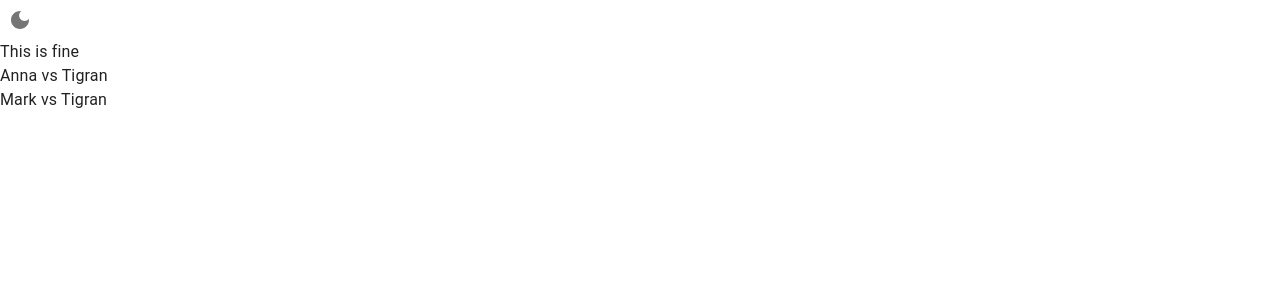
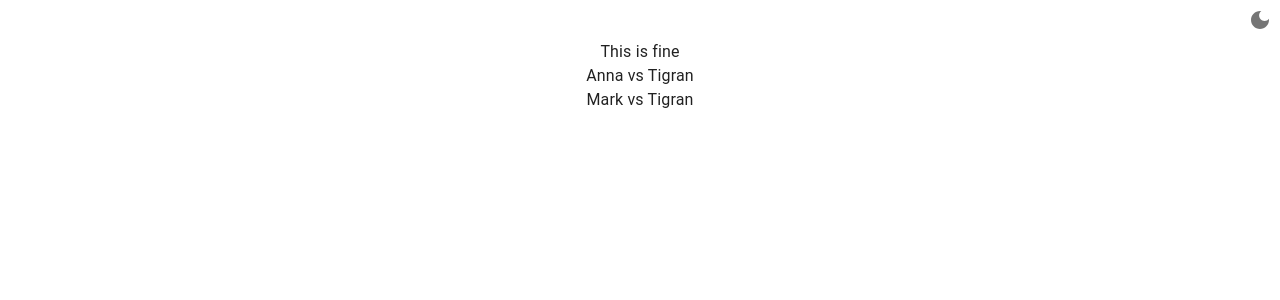
Before and after one commit to rabarbra/table_tennis, a React (Create React App) app in the folder web_frontend/table_tennis/: page / in a window 1280 px wide. Shown: the top 300 px of the page. Built offline with nearby package versions, Linux system fonts and the light colour scheme.

Commit message:
feat: added i18n translations

```diff
--- a/web_frontend/table_tennis/package.json
+++ b/web_frontend/table_tennis/package.json
@@ -14,8 +14,11 @@
     "@types/node": "^16.11.56",
     "@types/react": "^18.0.18",
     "@types/react-dom": "^18.0.6",
+    "accept-language": "^3.0.18",
+    "i18next": "^21.9.1",
     "react": "^18.2.0",
     "react-dom": "^18.2.0",
+    "react-i18next": "^11.18.5",
     "react-router-dom": "^6.3.0",
     "typescript": "^4.8.2",
     "web-vitals": "^2.1.4"
--- a/web_frontend/table_tennis/src/components/ToggleColorMode.tsx
+++ b/web_frontend/table_tennis/src/components/ToggleColorMode.tsx
@@ -2,16 +2,24 @@ import React                from "react";
 import IconButton           from '@mui/material/IconButton'
 import Tooltip              from "@mui/material/Tooltip";
 import useTheme             from '@mui/material/styles/useTheme';
+import { SxProps }          from "@mui/material";
 import LightMode            from '@mui/icons-material/LightMode';
 import DarkMode             from '@mui/icons-material/DarkMode';
 import { ColorModeContext } from "theme/AppTheme";
+import { useTranslation }   from "react-i18next";
 
-const ToggleColorMode = () => {
+const ToggleColorMode = (props: {sx?: SxProps}) => {
     const toggle = React.useContext(ColorModeContext);
     const theme = useTheme();
+    const {t} = useTranslation();
     return(
         <Tooltip
-            title={theme.palette.mode === 'dark' ? 'Light mode' : 'Dark mode'}
+            title={
+                theme.palette.mode === 'dark' ?
+                t('LIGHT_MODE') :
+                t('DARK_MODE')
+            }
+            sx={props.sx}
         >
             <IconButton
                 onClick={()=>toggle.toggleColorMode()}
--- /dev/null
+++ b/web_frontend/table_tennis/src/components/TopBar.tsx
@@ -0,0 +1,16 @@
+import AppBar from "@mui/material/AppBar";
+import ToggleColorMode from "components/ToggleColorMode";
+
+const TopBar = () => {
+    return(
+        <AppBar
+            position='static'
+            color='transparent'
+            sx={{boxShadow: 'none'}}
+        >
+            <ToggleColorMode sx={{ml: 'auto'}}/>
+        </AppBar>
+    );
+};
+
+export default TopBar;
--- /dev/null
+++ b/web_frontend/table_tennis/src/i18n/config.ts
@@ -0,0 +1,13 @@
+import i18n from "i18next";
+import { initReactI18next } from "react-i18next";
+import translations from 'i18n/translations.json';
+
+i18n.use(initReactI18next).init({
+    fallbackLng: 'en',
+    resources: translations,
+    interpolation: {
+        escapeValue: false
+    },
+})
+
+export default i18n;
--- /dev/null
+++ b/web_frontend/table_tennis/src/i18n/translations.json
@@ -0,0 +1,20 @@
+{
+    "en": {
+        "translation": {
+            "DARK_MODE": "Dark mode",
+            "LIGHT_MODE": "Light mode"
+        }
+    },
+    "ru": {
+        "translation": {
+            "DARK_MODE": "Тёмная тема",
+            "LIGHT_MODE": "Светлая тема"
+        }
+    },
+    "hy": {
+        "translation": {
+            "DARK_MODE": "",
+            "LIGHT_MODE": ""
+        }
+    }
+}
--- a/web_frontend/table_tennis/src/index.tsx
+++ b/web_frontend/table_tennis/src/index.tsx
@@ -3,6 +3,7 @@ import ReactDOM             from 'react-dom/client';
 import { BrowserRouter }    from 'react-router-dom';
 import reportWebVitals      from 'reportWebVitals';
 import AppRoutes            from 'Routes';
+import 'i18n/config';
 import 'index.css';
 
 const root = ReactDOM.createRoot(
--- a/web_frontend/table_tennis/src/pages/Main.tsx
+++ b/web_frontend/table_tennis/src/pages/Main.tsx
@@ -1,15 +1,27 @@
 import Typography       from "@mui/material/Typography";
-import Box              from "@mui/material/Box";
+import Container        from "@mui/material/Container";
 import PairsQueue       from "components/PairsQueue";
-import ToggleColorMode  from "components/ToggleColorMode";
+import TopBar           from "components/TopBar";
 
 const Main = () => {
     return(
-        <Box>
-            <ToggleColorMode/>
-            <Typography>This is fine</Typography>
-            <PairsQueue/>
-        </Box>
+        <>
+            <TopBar/>
+            <Container>
+                <Container
+                    maxWidth='sm'
+                    sx={
+                        {display: 'flex',
+                        flexDirection: 'column',
+                        alignContent: 'center',
+                        alignItems: 'center'
+                    }}
+                >
+                    <Typography>This is fine</Typography>
+                    <PairsQueue/>
+                </Container>
+            </Container>
+        </>
     );
 };
 
--- a/web_frontend/table_tennis/src/theme/AppTheme.tsx
+++ b/web_frontend/table_tennis/src/theme/AppTheme.tsx
@@ -14,6 +14,7 @@ export const ColorModeContext = React.createContext({ toggleColorMode: () => {}
 export default function AppTheme(
     { children }: {children: React.ReactNode}
 ) {
+    Object.keys(locales).includes(navigator.language)
     const preferDark = useMediaQuery('(prefers-color-scheme: dark)');
     const [mode, setMode] = useLocalStorage<PaletteMode>('mode', preferDark? 'dark': 'light');
     const colorMode = React.useMemo(
```
Also changed, not shown: 1 other file (tests, documents, lock files or other folders).
